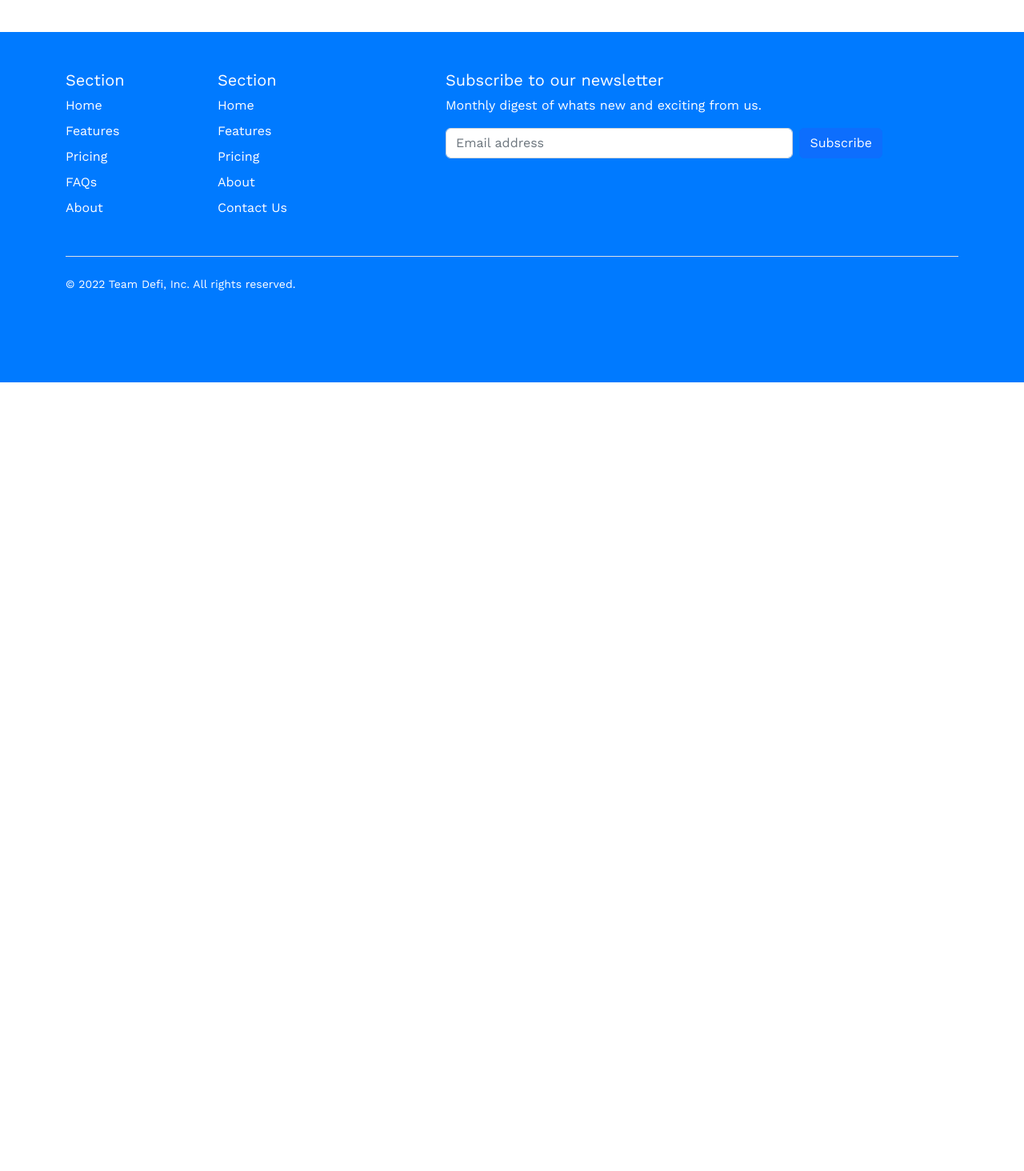
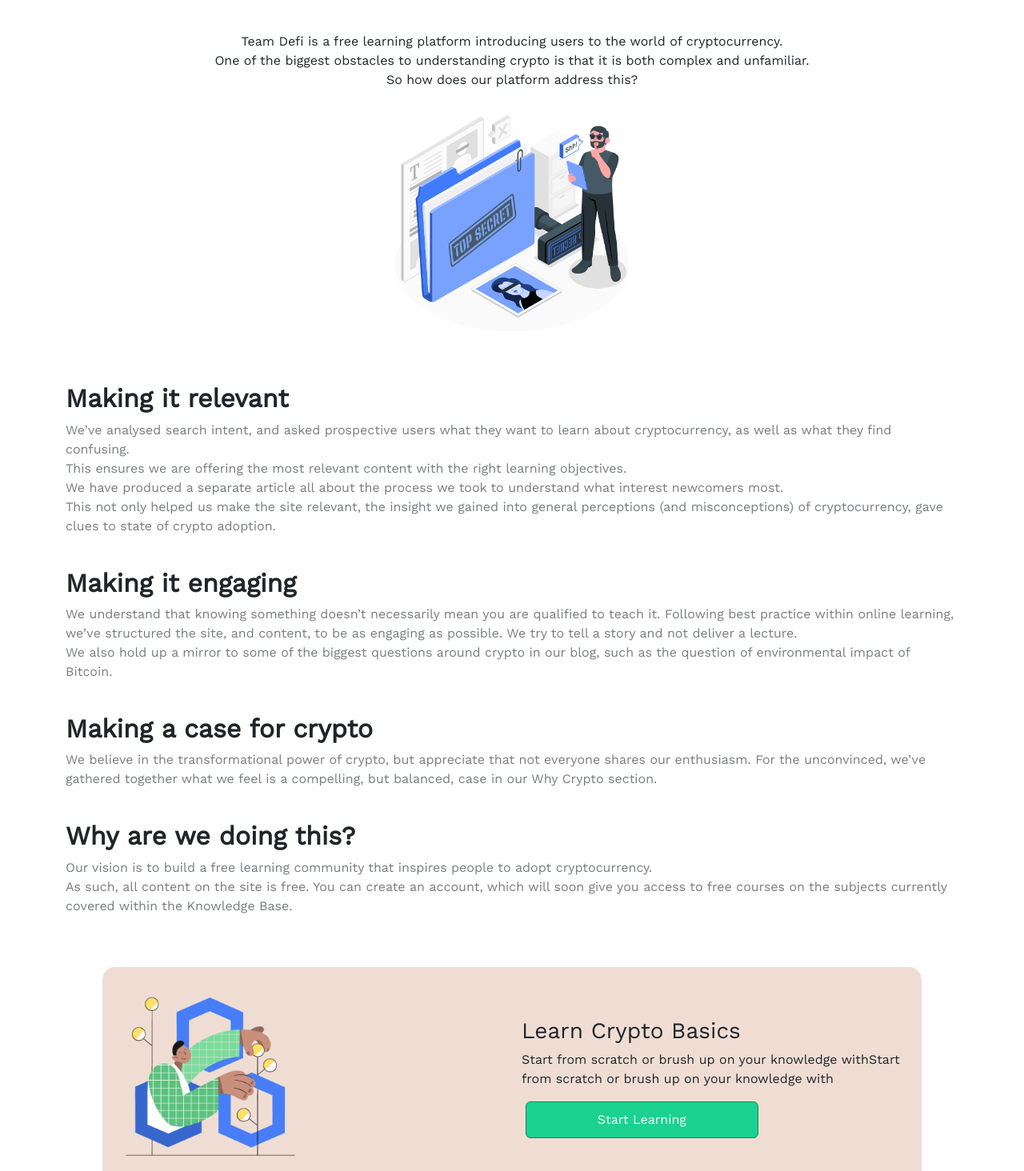
Before and after one commit to TEE2DWHY/TeamDefi, a React (Create React App) app: page /about in a window 1280 px wide. Shown: the part 164-1628 px from the top of the page at 80% size. Before the commit the page ends 800 px from the top, so only its background shows below. Built offline with nearby package versions, Linux system fonts and the light colour scheme.

Commit message:
completed the about page

```diff
--- a/src/components/Features.js
+++ b/src/components/Features.js
@@ -9,10 +9,10 @@ function Features(props) {
                 <div className="card course-card" style={{ width: "21em" }}>
                     <div className="card-body">
                         <h5 className="card-title"><i class="fa-solid fa-list"></i> {props.title}</h5>
-                        <h6 className="card-subtitle mb-2 text-muted">{props.logo}</h6>
-                        <p className="card-text">{props.content}</p>
-                        <a href="/#" className="card-link">{props.link1}</a>
-                        <a href="/#" className="card-link">{props.link2}</a>
+                        {/* <h6 className="card-subtitle mb-2 text-muted">{props.logo}</h6> */}
+                        <p className="card-text" style={{ opacity: "0.6" }}>{props.content}</p>
+                        {/* <a href="/#" className="card-link">{props.link1}</a>
+                        <a href="/#" className="card-link">{props.link2}</a> */}
                     </div>
                 </div>
             </div>
--- a/src/components/OurMission.js
+++ b/src/components/OurMission.js
@@ -9,7 +9,7 @@ function Mission() {
                     <div className="row mission">
                         <div className="col-lg-12">
                             <h1 style={{ fontWeight: "bolder" }}>Our Mission</h1>
-                            <p className="mission-paragraphs" style={{ color: "#000" }}>Team Defi is a free education platform designed to help users easily learn about cryptocurrency, with simple, relevant and engaging content.
+                            <p className="mission-paragraphs" style={{ opacity: "0.6" }}>Team Defi is a free education platform designed to help users easily learn about cryptocurrency, with simple, relevant and engaging content.
                                 <br /> <br />
                                 We appreciate that for beginners, learning about cryptocurrency is both complex and unfamiliar, so we've designed the site to be accessible to newcomers for a full crypto knowledge base divided into five categories.
                                 <br /> <br />
--- a/src/index.css
+++ b/src/index.css
@@ -293,6 +293,23 @@ margin-bottom: 10px;
   margin: auto;
 }
 
+/* About Section*/
+.about-us{
+  text-align: center;
+}
+
+.details{
+  margin-top: 4%;
+  /* margin-left: 6%; */
+}
+
+.top-secret{
+  width: 300px;
+  height: 300px;
+  animation: backInRight; /* referring directly to the animation's @keyframe declaration */
+  animation-duration: 2s; /* don't forget to set a duration! */
+}
+
 /* Media Querry */
 
 @media(max-width:1200px){
--- a/src/pages/About.js
+++ b/src/pages/About.js
@@ -5,6 +5,55 @@ function About() {
     return (
         <>
             <Navbar />
+            <br /> <br />
+            <div className="about-us">
+                <h1 style={{ fontWeight: "900" }}>About Team Defi</h1>
+                <br />
+                <p>Team Defi is a free learning platform introducing users to the world of cryptocurrency.
+                    <br />
+                    One of the biggest obstacles to understanding crypto is that it is both complex and unfamiliar. <br />So how does our platform address this?
+                </p>
+                <img className="top-secret" src="Top secret.gif" alt="about-us" />
+            </div>
+
+            <div className="container details">
+                <h2 style={{ fontWeight: "900" }}>
+                    Making it relevant
+                </h2>
+                <p style={{ opacity: "0.6" }}>We’ve analysed search intent, and asked prospective users what they want to learn about cryptocurrency, as well as what they find confusing.
+                    <br />
+                    This ensures we are offering the most relevant content with the right learning objectives.
+                    <br />
+                    We have produced a separate article all about the process we took to understand what interest newcomers most.
+                    <br />
+                    This not only helped us make the site relevant, the insight we gained into general perceptions (and misconceptions) of cryptocurrency, gave clues to state of crypto adoption.</p>
+                <br />
+                <h2 style={{ fontWeight: "900" }}>Making it engaging</h2>
+                <p style={{ opacity: "0.6" }}>We understand that knowing something doesn’t necessarily mean you are qualified to teach it. Following best practice within online learning, we’ve structured the site, and content, to be as engaging as possible. We try to tell a story and not deliver a lecture.
+                    <br />
+                    We also hold up a mirror to some of the biggest questions around crypto in our blog, such as the question of environmental impact of Bitcoin.</p>
+                <br />
+                <h2 style={{ fontWeight: "900" }}>Making a case for crypto</h2>
+                <p style={{ opacity: "0.6" }}>We believe in the transformational power of crypto, but appreciate that not everyone shares our enthusiasm. For the unconvinced, we’ve gathered together what we feel is a compelling, but balanced, case in our Why Crypto section.</p>
+                <br />
+                <h2 style={{ fontWeight: "900" }}>Why are we doing this?</h2>
+                <p style={{ opacity: "0.6" }}>Our vision is to build a free learning community that inspires people to adopt cryptocurrency. <br /> As such, all content on the site is free. You can create an account, which will soon give you access to free courses on the subjects currently covered within the Knowledge Base.</p>
+            </div>
+            <br /> <br />
+            <div className="whycrypto-container">
+                <div className="row">
+                    <div className="col-lg-6">
+                        <img className="LearnBanner" src="LearnBanner.webp" alt="" />
+                    </div>
+                    <div className="col-lg-6">
+                        <br /> <br />
+                        <h3>Learn Crypto Basics</h3>
+                        <p>Start from scratch or brush up on your knowledge withStart from scratch or brush up on your knowledge with</p>
+                        <button className="btn btn-success learn" type="submit">Start Learning</button>
+                    </div>
+                </div>
+
+            </div>
             <Footer />
         </>
     )
--- a/src/pages/Home.js
+++ b/src/pages/Home.js
@@ -50,7 +50,7 @@ function Home() {
             <BitcoinFeatures />
             <section id="Features">
                 <br /> <br />
-                <h2 style={{ textAlign: "center", fontWeight: "bolder" }}>Crypto features <i class="fa-solid fa-chart-simple"></i></h2>
+                <h2 style={{ textAlign: "center", fontWeight: "bolder" }}>Features <i class="fa-solid fa-chart-simple"></i></h2>
                 <br />
                 <div className="container">
                     <div className="row">
@@ -61,7 +61,7 @@ function Home() {
 
             <section id="articles">
                 <div className="container">
-                    <h2 style={{ textAlign: "center", borde: "none", fontWeight: "bolder" }}>Articles <i class="fa-solid fa-book-open"></i></h2>
+                    <h2 style={{ textAlign: "center", border: "none", fontWeight: "bolder" }}>Articles <i class="fa-solid fa-book-open"></i></h2>
                     <div className="row articles">
                         {dataArticle}
                     </div>
--- a/src/pages/WhyCrypto.js
+++ b/src/pages/WhyCrypto.js
@@ -46,6 +46,7 @@ function WhyCrypto() {
                             <img className="LearnBanner" src="LearnBanner.webp" alt="" />
                         </div>
                         <div className="col-lg-6">
+                            <br /> <br />
                             <h3>Learn Crypto Basics</h3>
                             <p>Start from scratch or brush up on your knowledge withStart from scratch or brush up on your knowledge with</p>
                             <button className="btn btn-success learn" type="submit">Start Learning</button>
```
Also changed, not shown: public/Top secret.gif (added).
